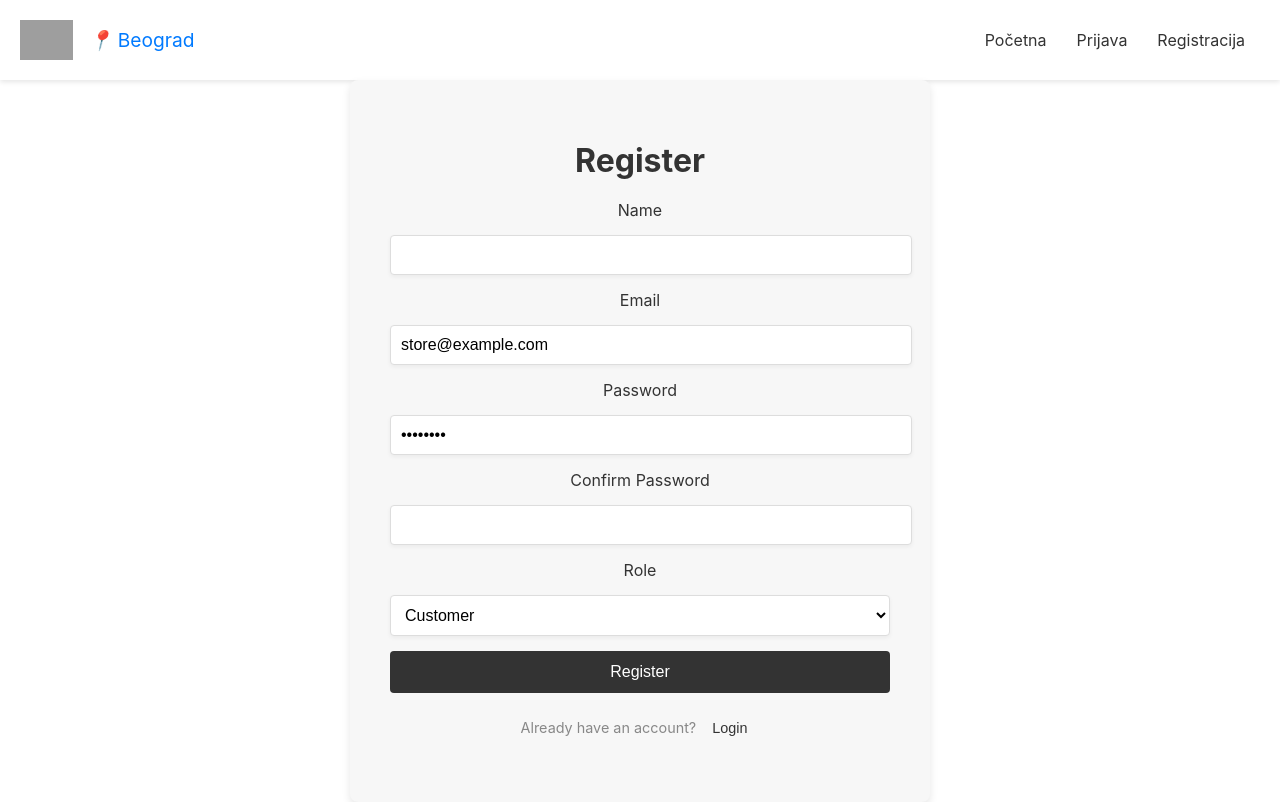
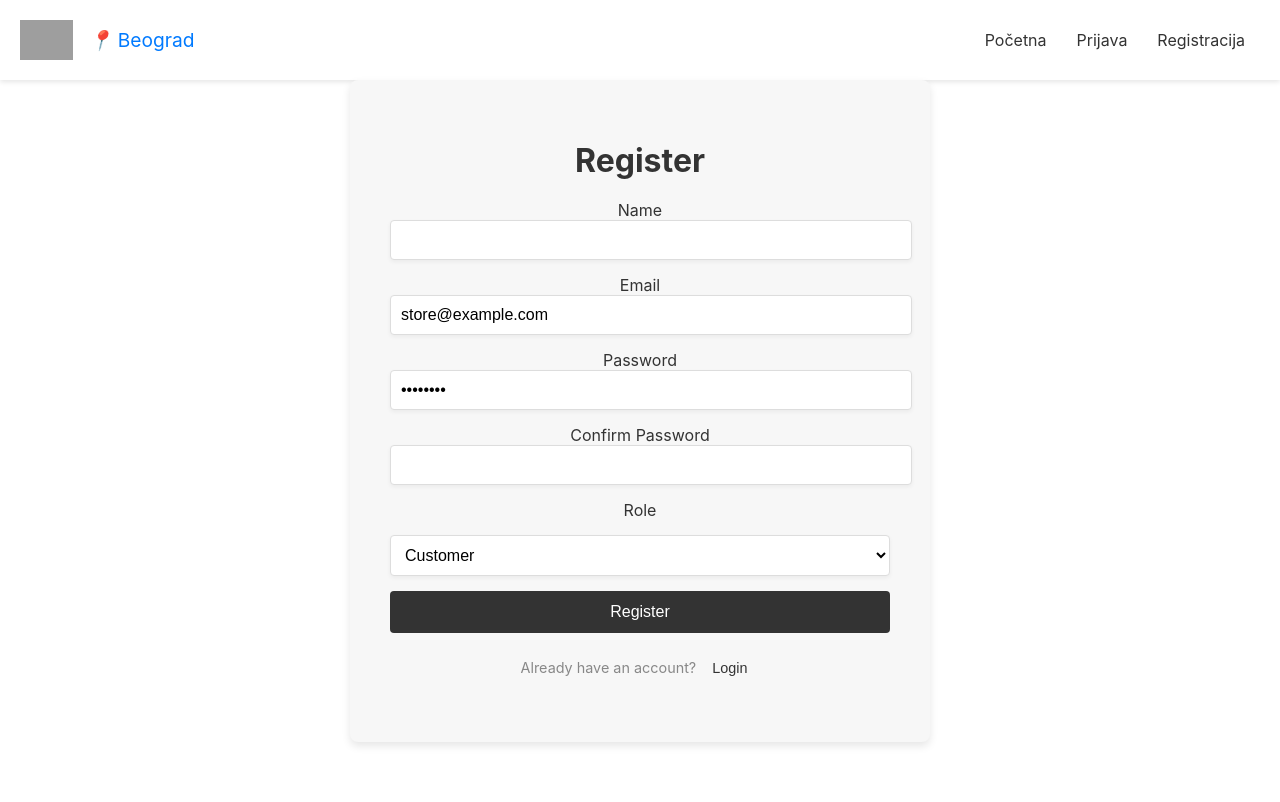
Before and after one commit to elab-development/porucivanje_hrane_2020_0335, a React (Create React App) app in the folder reactdomaci/: page /auth in a window 1280 px wide. Built offline with nearby package versions, Linux system fonts and the light colour scheme; grey boxes are pictures that could not be loaded.

Commit message:
kreirana reusable komponenta

```diff
--- a/reactdomaci/src/AuthForm.jsx
+++ b/reactdomaci/src/AuthForm.jsx
@@ -1,7 +1,9 @@
 import React, { useState } from 'react';
 import axios from 'axios';
 import { useNavigate } from 'react-router-dom';
+import PoljeZaUnos from './PoljeZaUnos'; // Import nove komponente
 import './AuthForm.css';
+
 const AuthForm = ({ setToken, setUser }) => {
   const [isRegistering, setIsRegistering] = useState(true); // Za prebacivanje između prijave i registracije
   const [formData, setFormData] = useState({
@@ -68,12 +70,10 @@ const AuthForm = ({ setToken, setUser }) => {
       {error && <p className="error-message">{error}</p>}
       {success && <p className="success-message">{success}</p>}
       <form onSubmit={handleSubmit}>
-
         {isRegistering && (
           <>
-            <label>Name</label>
-            <input
-              type="text"
+            <PoljeZaUnos
+              label="Name"
               name="name"
               value={formData.name}
               onChange={handleChange}
@@ -82,8 +82,8 @@ const AuthForm = ({ setToken, setUser }) => {
           </>
         )}
 
-        <label>Email</label>
-        <input
+        <PoljeZaUnos
+          label="Email"
           type="email"
           name="email"
           value={formData.email}
@@ -91,8 +91,8 @@ const AuthForm = ({ setToken, setUser }) => {
           required
         />
 
-        <label>Password</label>
-        <input
+        <PoljeZaUnos
+          label="Password"
           type="password"
           name="password"
           value={formData.password}
@@ -102,8 +102,8 @@ const AuthForm = ({ setToken, setUser }) => {
 
         {isRegistering && (
           <>
-            <label>Confirm Password</label>
-            <input
+            <PoljeZaUnos
+              label="Confirm Password"
               type="password"
               name="password_confirmation"
               value={formData.password_confirmation}
@@ -126,46 +126,43 @@ const AuthForm = ({ setToken, setUser }) => {
 
             {formData.role === 'store' && (
               <>
-                <label>Store Name</label>
-                <input
-                  type="text"
+                <PoljeZaUnos
+                  label="Store Name"
                   name="store_name"
                   value={formData.store_name}
                   onChange={handleChange}
                   required
                 />
-                <label>Address</label>
-                <input
-                  type="text"
+                <PoljeZaUnos
+                  label="Address"
                   name="address"
                   value={formData.address}
                   onChange={handleChange}
                   required
                 />
-                <label>Opening Hours</label>
-                <input
-                  type="text"
+                <PoljeZaUnos
+                  label="Opening Hours"
                   name="opening_hours"
                   value={formData.opening_hours}
                   onChange={handleChange}
                   required
                 />
-                <label>Description</label>
-                <textarea
+                <PoljeZaUnos
+                  label="Description"
                   name="description"
                   value={formData.description}
                   onChange={handleChange}
+                  isTextArea
                 />
-                <label>Contact Number</label>
-                <input
-                  type="text"
+                <PoljeZaUnos
+                  label="Contact Number"
                   name="contact_number"
                   value={formData.contact_number}
                   onChange={handleChange}
                   required
                 />
-                <label>Logo URL</label>
-                <input
+                <PoljeZaUnos
+                  label="Logo URL"
                   type="url"
                   name="logo_url"
                   value={formData.logo_url}
--- /dev/null
+++ b/reactdomaci/src/PoljeZaUnos.jsx
@@ -0,0 +1,28 @@
+import React from 'react';
+
+
+const PoljeZaUnos = ({ label, type = 'text', name, value, onChange, required = false, isTextArea = false }) => {
+  return (
+    <div className="polje-za-unos">
+      <label>{label}</label>
+      {isTextArea ? (
+        <textarea
+          name={name}
+          value={value}
+          onChange={onChange}
+          required={required}
+        />
+      ) : (
+        <input
+          type={type}
+          name={name}
+          value={value}
+          onChange={onChange}
+          required={required}
+        />
+      )}
+    </div>
+  );
+};
+
+export default PoljeZaUnos;
```
